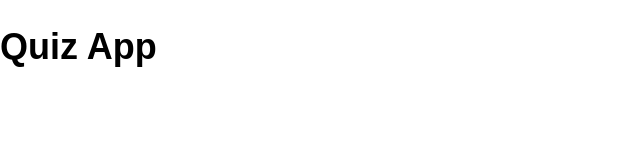
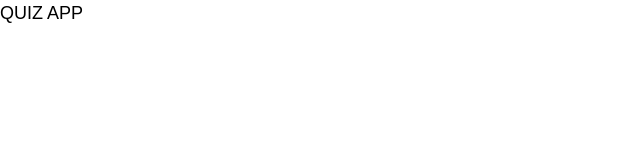
Before and after one commit to marwinburesch/quiz-app-js, a website: page index.html in a window 1280 px wide. Shown: the whole page, without its empty margins (0-640 px from the left). Drawn offline with Linux system fonts and the light colour scheme.

Commit message:
Add foundation for JS DOM manipulation

```diff
--- a/index.html
+++ b/index.html
@@ -7,6 +7,7 @@
     <link rel="stylesheet" href="styles/index.css" />
   </head>
   <body>
-    <h1>Quiz App</h1>
+    <div id="app"></div>
+    <script src="./index.js"></script>
   </body>
 </html>
--- /dev/null
+++ b/index.js
@@ -0,0 +1,5 @@
+console.log('hello fische')
+
+const app = document.querySelector('#app')
+
+app.innerText = 'QUIZ APP'
```
Also changed, not shown: README.md.
